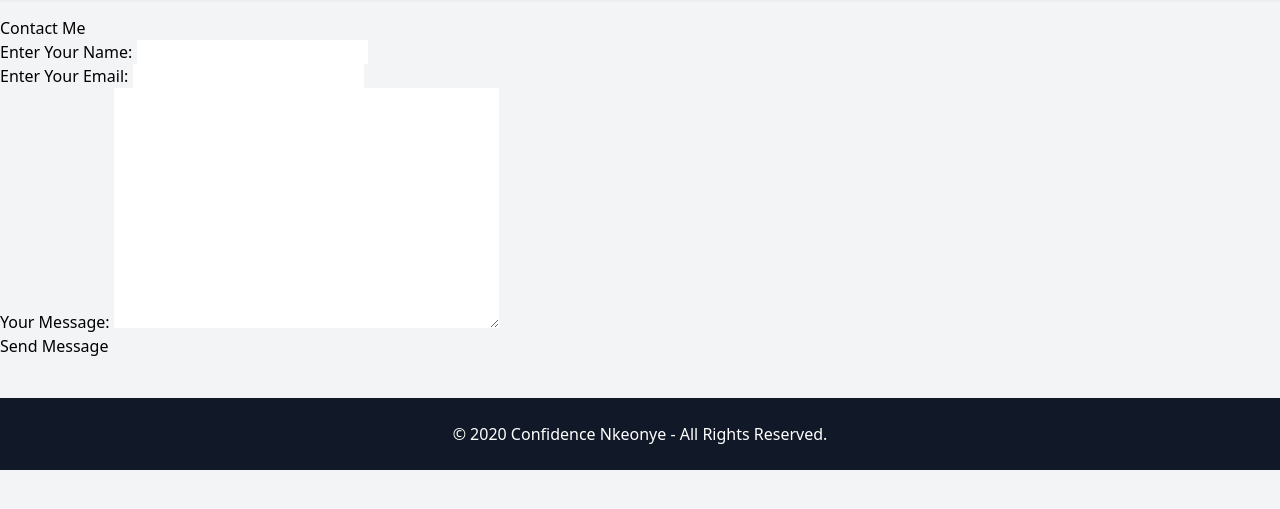
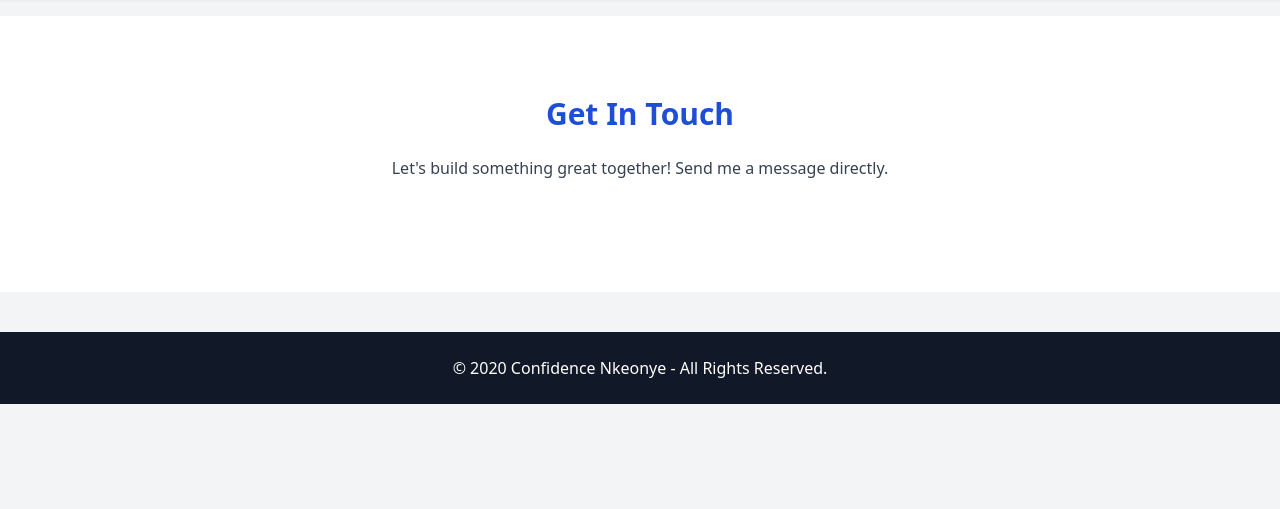
Before and after one commit to amarachi17/django-portfolio, a Django app: template portfolio_project/portfolio/templates/contact.html in a window 1280 px wide. Shown: the part 64-573 px from the top of the page. Run offline with Django 3.2, Linux system fonts and the light colour scheme; tables that the repository leaves empty hold one stand-in row (values such as "Sample post"); the template is opened without the code that fills it: values that come from a table or form of the project are taken from there, most other values are stand-ins (such as "Sample title", 1, 10 or a date in 2020).

Commit message:
Created section for contact page

```diff
--- a/portfolio_project/portfolio/templates/contact.html
+++ b/portfolio_project/portfolio/templates/contact.html
@@ -6,14 +6,12 @@
 
 
 {% block content %}
-    <section class="contact">
-        <h2>Contact Me</h2>
+    <section id="contact" class="py-20 px-6 bg-white text-center">
+        <h3 class="text-3xl font-bold text-blue-700 mb-6">Get In Touch</h3>
+        <p class="text-gray-700 mb-8">Let's build something great together! Send me a message directly.</p>
 
-        <form method="post">
-            {% csrf_token %}
-            {{ form.as_p }}
-            <button type="submit">Send Message</button>
-        </form>
+
+
         <!-- <p>If you'd like to work with me or have any questions, please send a message. </p>
 
         <form action="" method="POST">
```
